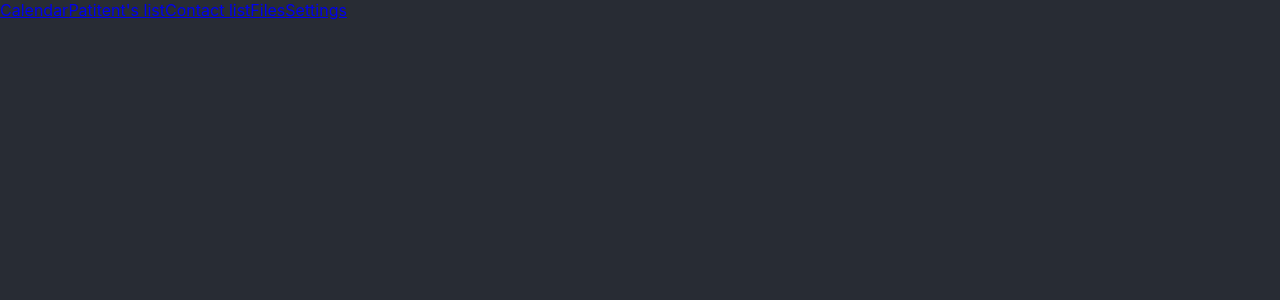
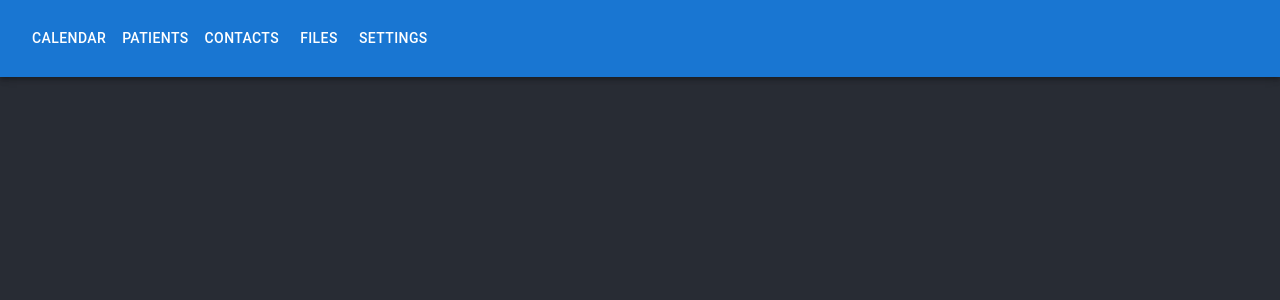
Before and after one commit to andresduarter22/MPM-fisiosalud-frontend, a React (Create React App) app: page / in a window 1280 px wide. Shown: the top 300 px of the page. Built offline with nearby package versions, Linux system fonts and the light colour scheme; what i18next-xhr-backend would draw is missing.

Commit message:
creating toolbar and contacts table

```diff
--- a/package.json
+++ b/package.json
@@ -4,6 +4,11 @@
     "version": "0.1.0",
     "private": true,
     "dependencies": {
+        "@emotion/react": "^11.7.1",
+        "@emotion/styled": "^11.6.0",
+        "@material-ui/core": "^5.0.0-beta.5",
+        "@mui/material": "^5.3.1",
+        "@mui/x-data-grid": "^5.4.0",
         "@testing-library/jest-dom": "^5.14.1",
         "@testing-library/react": "^11.2.7",
         "@testing-library/user-event": "^12.8.3",
--- a/src/components/App.js
+++ b/src/components/App.js
@@ -1,38 +1,51 @@
 import React from 'react';
 import { useTranslation } from "react-i18next";
-import { BrowserRouter, Route, Switch, NavLink } from 'react-router-dom';
+import { BrowserRouter, Route, Switch, Link as RouterLink } from 'react-router-dom';
 import '../styles/App.css';
+import AppBar from '@mui/material/AppBar';
+import Box from '@mui/material/Box';
+import Toolbar from '@mui/material/Toolbar';
+import Container from '@mui/material/Container';
+import Button from '@mui/material/Button';
+import Link from '@mui/material/Link';
 import { Calendar } from './Calendar.js'
-import { Patitents } from './Patients.js'
+import { Patients } from './Patients.js'
 import { ContactListComponent } from './ContactList.js'
 import { Files } from './Files.js'
 import { Settings } from './Settings.js'
 
+function MainToolbar(props) {
+    return (
+        <AppBar position="static">
+            <Container maxWidth="xl">
+                <Box sx={{ flexGrow: 1, display: { xs: 'none', md: 'flex' } }}>
+                    <Toolbar disableGutters>
+                        {props.pages.map((page) => (
+                            <Link key={page} component={RouterLink} to={`/${page}`} sx={{ my: 2, color: 'white', display: 'block' }}>
+                                <Button sx={{ my: 0.5, color: 'white', display: 'block' }}>
+                                    {page}
+                                </Button>
+                            </Link>
+                        ))}
+                    </Toolbar>
+                </Box>
+            </Container>
+        </AppBar>
+    );
+}
 export function App() {
     const [t] = useTranslation();
-    async function retrieveData() {
-        // setCount(JSON.stringify(await contactListRequests.getContactList()));
-    };
-    retrieveData();
+    const pages = [t("title_calendar"), t("title_patitent"), t("title_contact_list"), t("title_files"), t("title_settings")];
+    const pageClasses = [Calendar, Patients, ContactListComponent, Files, Settings]
 
     return (
-        <div>
-            <BrowserRouter>
-                <div>
-                    <NavLink to="/Calendar">{t("title_calendar")}</NavLink>
-                    <NavLink to="/Patitent">{t("title_patitent")}</NavLink>
-                    <NavLink to="/ContactList">{t("title_contact_list")}</NavLink>
-                    <NavLink to="/Files">{t("title_files")}</NavLink>
-                    <NavLink to="/Settings">{t("title_settings")}</NavLink>
-                    <Switch>
-                        <Route path="/Calendar" component={Calendar} exact />
-                        <Route path="/Patitent" component={Patitents} exact />
-                        <Route path="/ContactList" component={ContactListComponent} exact />
-                        <Route path="/Files" component={Files} exact />
-                        <Route path="/Settings" component={Settings} exact />
-                    </Switch>
-                </div>
-            </BrowserRouter>
-        </div>
+        <BrowserRouter>
+            <MainToolbar pages={pages} />
+            <Switch>
+                {pages.map((page) => (
+                    <Route key={page} path={`/${page}`} component={pageClasses[pages.indexOf(page)]} exact />
+                ))}
+            </Switch>
+        </BrowserRouter>
     );
 }
--- a/src/components/ContactList.js
+++ b/src/components/ContactList.js
@@ -1,20 +1,41 @@
+import React, { useState, useEffect } from 'react';
+import { DataGrid } from '@mui/x-data-grid';
 import '../styles/App.css';
-import React, { useState } from 'react';
 import '../styles/App.css';
 import contactListRequests from '../requests/contactListRequests.js'
 
 export function ContactListComponent() {
+    //TODO: change count var name.
+    const [elements, setElements] = useState([]);
+    const [isLoaded, setIsLoaded] = useState(false);
+    useEffect(() => {
+        contactListRequests.getContactList().then(result => {
+            setElements(result)
+            setIsLoaded(true)
+        }, error => {
+            setIsLoaded(true)
+            console.log(error)
+        });
+    }, []);
+    const columns = [
+        { field: 'contact_name', headerName: 'Contact Name', width: 200 },
+        { field: 'contact_phone_number', headerName: 'Phone Number', width: 200 }
+    ]
 
-    const [count, setCount] = useState("");
-    async function retrieveData() {
-        setCount(JSON.stringify(await contactListRequests.getContactList()));
-    };
-    retrieveData();
-    return (
-        <div >
-            <p >
-                {count}
-            </p>
-        </div>
-    );
+    if (!isLoaded) {
+        return <div>Loading...</div>;
+    } else {
+        return (
+            <div style={{ height: 400, width: '100%', background: 'white' }}>
+                <DataGrid
+                    rows={elements}
+                    columns={columns}
+                    pageSize={5}
+                    rowsPerPageOptions={[5]}
+                    checkboxSelection
+                    getRowId={(row) => row._id}
+                />
+            </div>
+        );
+    }
 }
--- a/src/components/Patients.js
+++ b/src/components/Patients.js
@@ -1,7 +1,7 @@
 import logo from '../logo.svg';
 import '../styles/App.css';
 
-export function Patitents() {
+export function Patients() {
     return (
         <div className="App">
             <header className="App-header">
@@ -16,7 +16,6 @@ export function Patitents() {
                     rel="noopener noreferrer"
                     id="demo"
                 >
-
                 </a>
             </header>
         </div>
--- a/src/index.js
+++ b/src/index.js
@@ -1,10 +1,9 @@
 import { I18nextProvider } from "react-i18next";
+import i18n from "./utils/i18n";
 import React from 'react';
 import ReactDOM from 'react-dom';
-
 import './index.css';
 import { App } from './components/App';
-import i18n from "./utils/i18n";
 
 ReactDOM.render(
     <I18nextProvider i18n={i18n}>
--- a/src/locales/en/translation.json
+++ b/src/locales/en/translation.json
@@ -1,7 +1,7 @@
 {
     "title_calendar": "Calendar",
-    "title_patitent": "Patitent's list",
-    "title_contact_list": "Contact list",
+    "title_patitent": "Patients",
+    "title_contact_list": "Contacts",
     "title_files": "Files",
     "title_settings": "Settings"
 }
--- a/src/locales/es/translation.json
+++ b/src/locales/es/translation.json
@@ -1,7 +1,7 @@
 {
     "title_calendar": "Calendario",
-    "title_patitent": "Lista de Pacientes",
-    "title_contact_list": "Lista de Contactos",
+    "title_patitent": "Pacientes",
+    "title_contact_list": "Contactos",
     "title_files": "Archivos",
     "title_settings": "Propiedades"
 }
--- a/src/requests/contactListRequests.js
+++ b/src/requests/contactListRequests.js
@@ -6,8 +6,7 @@ async function getContactList() {
         method: 'GET'
     };
     const response = await fetch('http://127.0.0.1:5000/api/v1/contactList', requestOptions);
-    const data = await response.json();
-    return data
+    return response.json();
 };
 
 const exports = {
```
Also changed, not shown: 1 other file (tests, documents, lock files or other folders).
